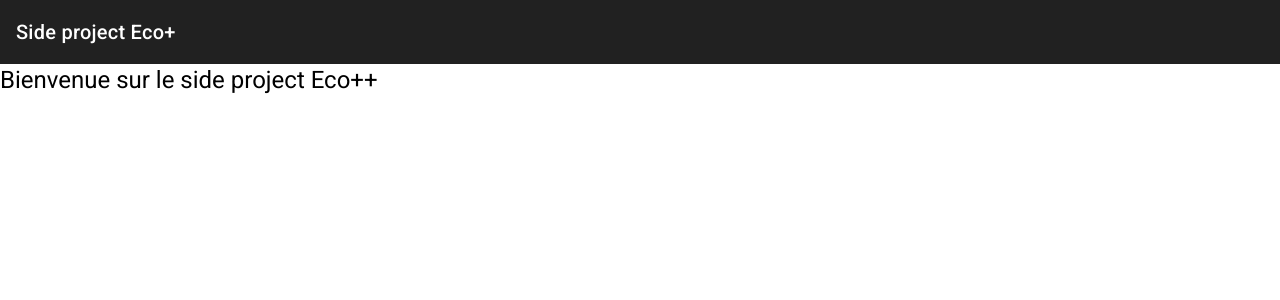
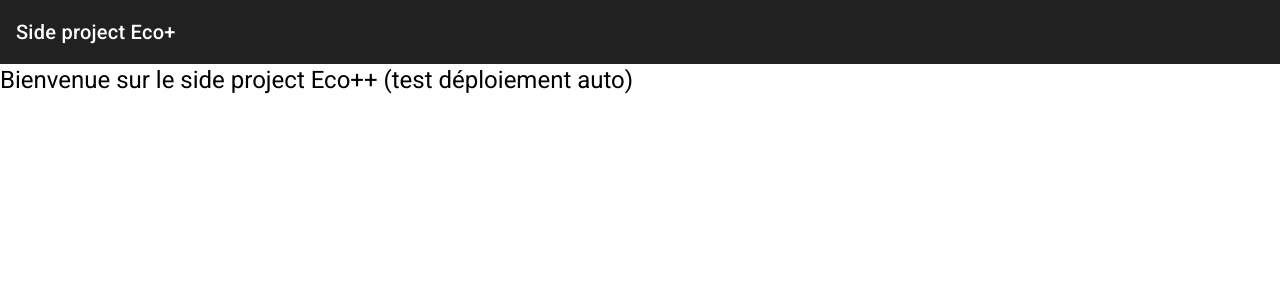
Before and after one commit to jguillevic-isagri/SideProjectEcoPlus, an Angular app: page / in a window 1280 px wide. Shown: the top 300 px of the page. Built offline with nearby package versions, Linux system fonts and the light colour scheme.

Commit message:
Test déploiement auto

```diff
--- a/src/app/home/page/home-page/home-page.component.html
+++ b/src/app/home/page/home-page/home-page.component.html
@@ -1 +1 @@
-<h1>Bienvenue sur le side project Eco++</h1>
+<h1>Bienvenue sur le side project Eco++ (test déploiement auto)</h1>
```
